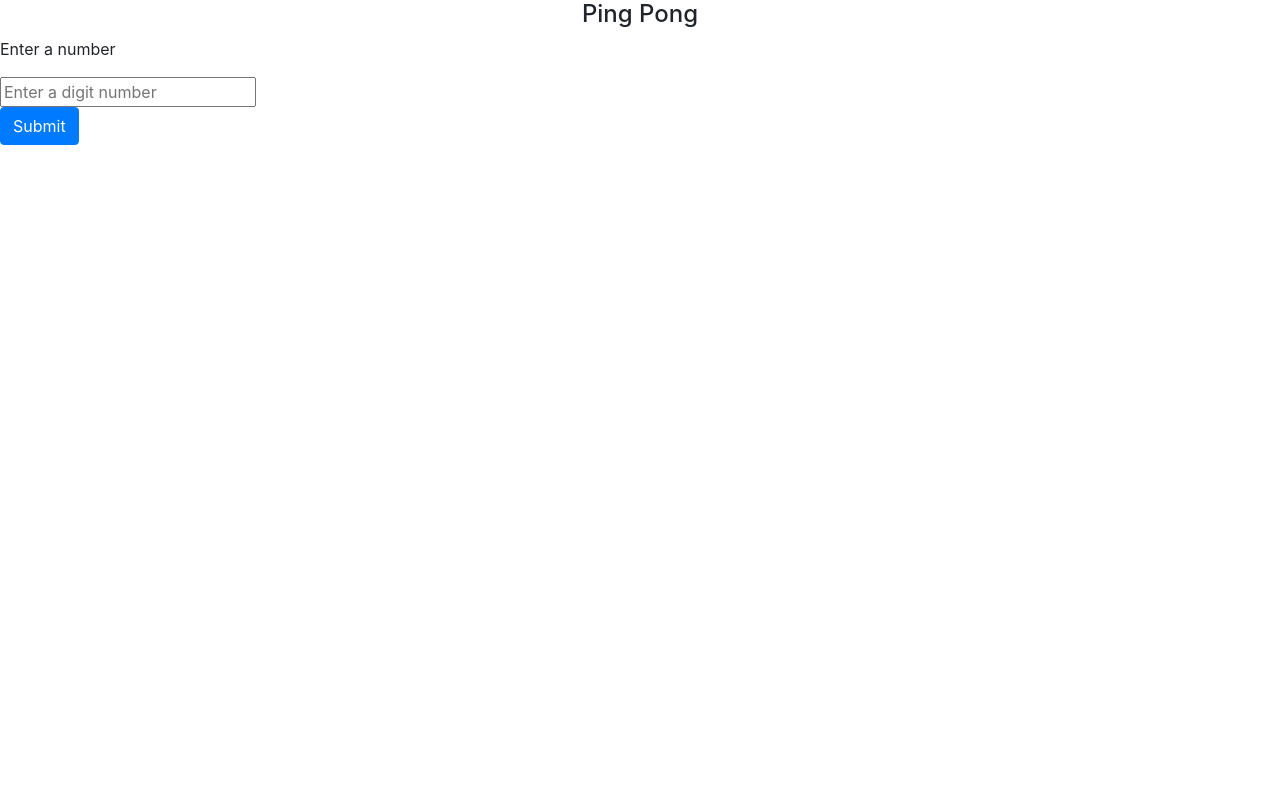
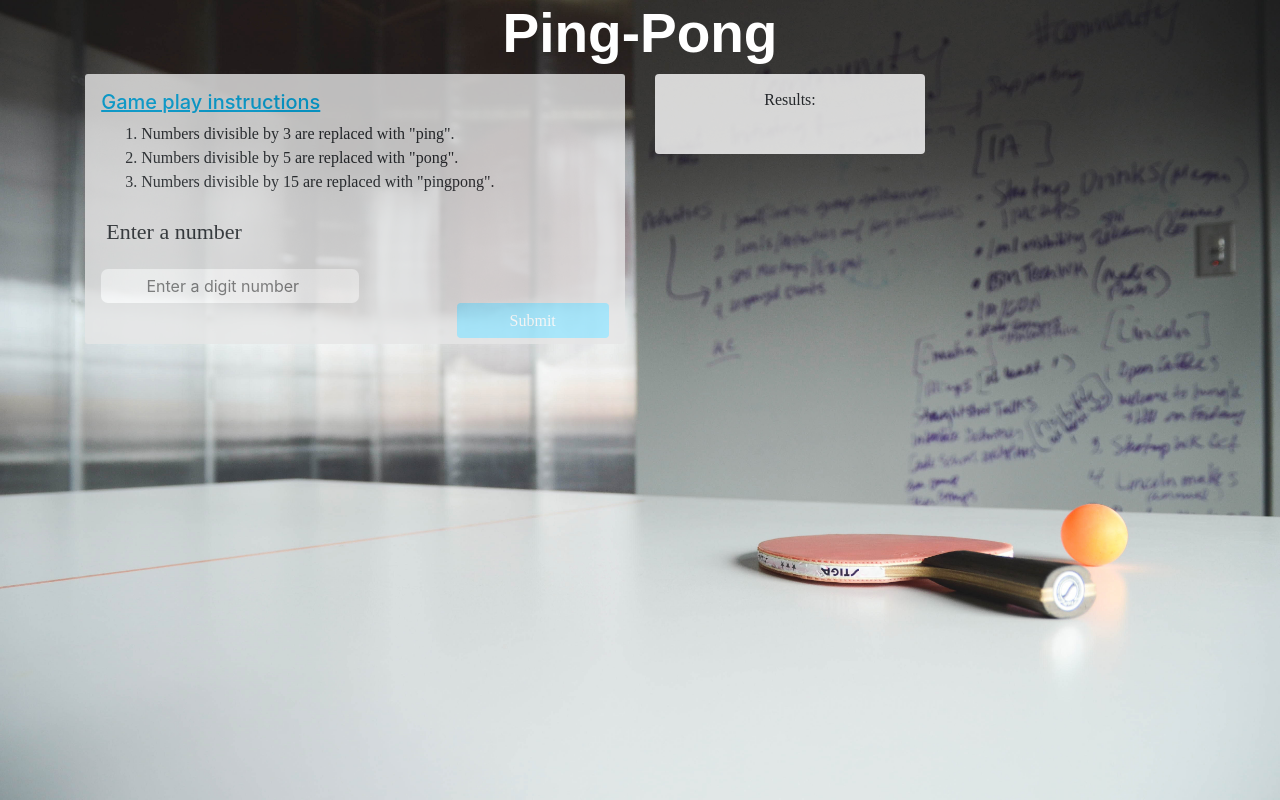
Before and after one commit to ArnoldHenry/pingpong, a plain HTML site: page index.html in a window 1280 px wide. Drawn offline with nearby package versions, Linux system fonts and the light colour scheme.

Commit message:
Added css styles

```diff
--- a/css/index.css
+++ b/css/index.css
@@ -2,9 +2,73 @@ body{
   background: url("../images/ping.jpg");
   background-size: cover;
   background-repeat: no-repeat;
-  position: fixed;
+  font-family: Cormorant Unicase;
 }
 h3{
   text-align: center;
   font-family: sans-serif;
 }
+
+.pingcenter{
+  text-align: center;
+  color: #FFFFFF;
+  font-size: 55px;
+  font-family: sans-serif;
+  font-weight: bolder;
+}
+.pingform{
+  background-color: #e6e6e6;
+  padding: 3%;
+  width: 100%;
+  opacity: 0.8;
+  border-radius: 3px;
+}
+p{
+  font-family: Playfair Display;
+  font-size: 22px;
+  padding: 1%;
+}
+li{
+  font-family: Raleway;
+}
+h5{
+  font-family: Playfair Display;
+}
+.answercontainer{
+  background-color: #FFFFFF;
+  width: 50%;
+  opacity: 0.8;
+  padding: 3%;
+  text-align: left;
+  font-family: Cormorant Garamond;
+  border-radius: 4px;
+}
+h6{
+  font-family: Playfair Display;
+  font-size: 25px;
+  color: #FFFFFF;
+  text-align: center;
+}
+u{
+  color:#00ace6 ;
+}
+input{
+  color: #004d66;
+  padding: 1%;
+  border-radius: 7px;
+  text-align: center;
+  border: none;
+
+}
+.mybtn{
+  padding: 1%;
+  border-radius: 4px;
+  border: none;
+  font-family: Playfair Display;
+  float: right;
+  text-align: center;
+  width: 30%;
+  background-color: #99e6ff;
+  color: #FFFFFF;
+  cursor: pointer;
+}
--- a/index.html
+++ b/index.html
@@ -3,20 +3,39 @@
   <head>
     <meta charset="utf-8">
     <title>Ping Pongs</title>
-    <link rel="stylesheet" href="css/styles.css">
+    <link rel="stylesheet" href="css/index.css">
     <link rel="stylesheet" href="css/bootstrap.css">
 
   </head>
   <body>
-      <form id="myformid">
-        <h4 class="pingcenter">Ping Pong</h4>
-        <p>Enter a number</p>
-        <input type="number" id="mynumber" placeholder="Enter a digit number"><br>
+      <h4 class="pingcenter">Ping-Pong</h4>
+      <div class="container">
+        <div class="row">
+          <div class="col-sm-6">
+            <div class="pingform">
+              <form id="myformid">
+              <u><h5>Game play instructions</h5></u>
+                <ol>
+                  <li>Numbers divisible by 3 are replaced with "ping".</li>
+                  <li>Numbers divisible by 5 are replaced with "pong".</li>
+                  <li>Numbers divisible by 15 are replaced with "pingpong".</li>
+                </ol>
+                <p>Enter a number</p>
+                <input type="number" id="mynumber" placeholder="Enter a digit number"><br>
 
-        <button type="submit" name="button" id="nm" class="btn btn-primary">Submit</button><br>
-            <p id="answers"></p>
-      </form>
+                <button type="submit" name="button" id="nm" class="mybtn">Submit</button><br>
+              </form>
+            </div>
+          </div>
+          <div class="col-sm-6">
+            <div class="answercontainer">
+              <h6>Results:</h6>
+                <p id="answers"></p>
+            </div>
+          </div>
 
+        </div>
+      </div>
       <script src="https://ajax.googleapis.com/ajax/libs/jquery/3.3.1/jquery.min.js"></script>
       <script src="js/scripts.js">
 
```
